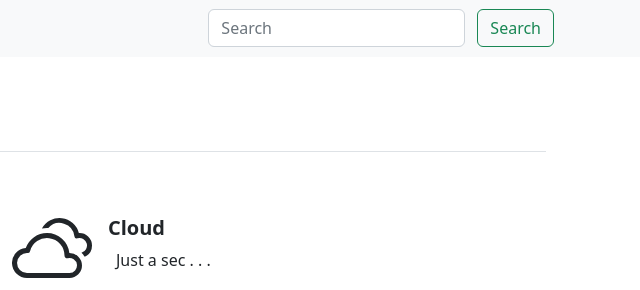
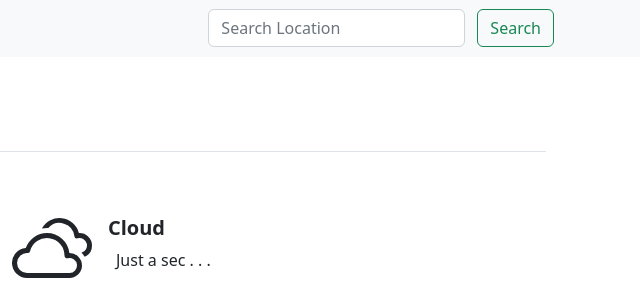
Before and after one commit to ManmohanSinghRaghav/Weather_Check, a plain HTML site: page index.html in a window 1280 px wide. Shown: the top 290 px of the page, 640-1280 px from the left. Drawn offline with nearby package versions, Linux system fonts and the light colour scheme; no server answers.

Commit message:
Update index.html

```diff
--- a/index.html
+++ b/index.html
@@ -29,7 +29,7 @@
           <ul class="navbar-nav me-auto mt-2 mt-lg-0">
           </ul>
           <form class="d-flex my-2 my-lg-0">
-            <input class="form-control me-sm-2" type="text" id="Search" placeholder="Search">
+            <input class="form-control me-sm-2" type="text" id="Search" placeholder="Search Location">
             <button class="btn btn-outline-success my-2 mx-1 my-sm-0" type="submit" id="ok">Search</button>
           </form>
         </div>
```
